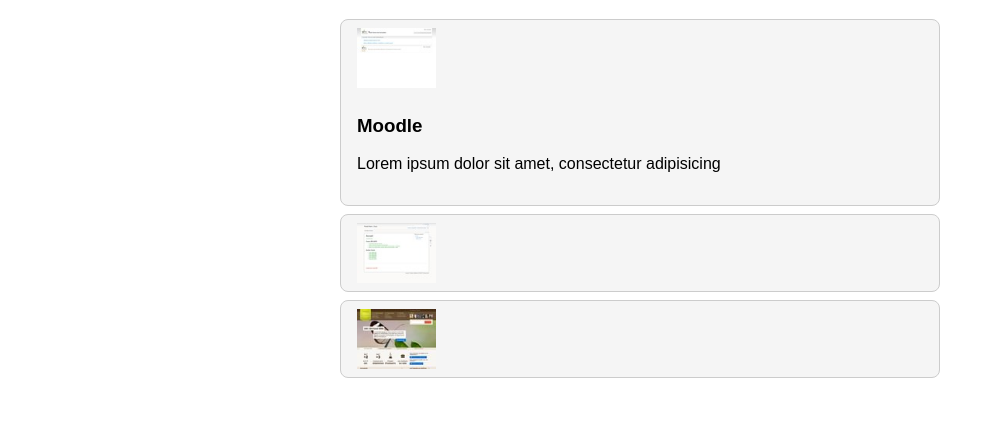
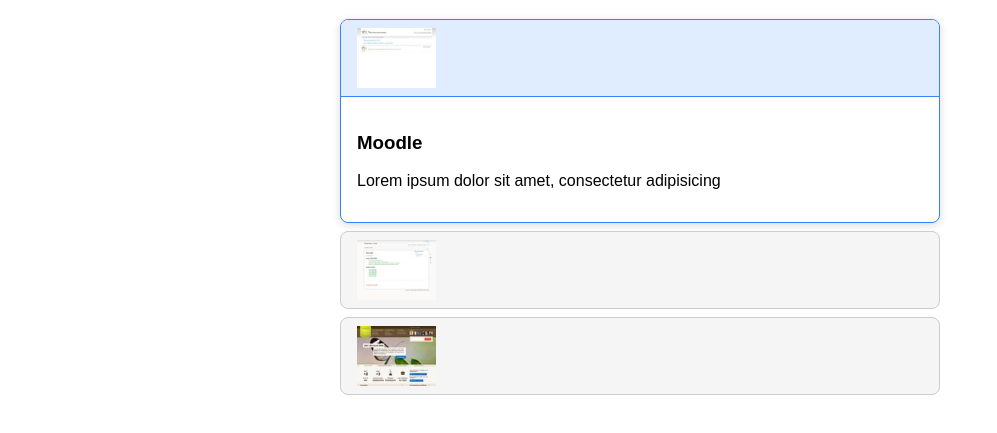
Before and after one commit to MMI-NFC-2026/sae105-r112-tp4-benjilalimehdy, a plain HTML site: page index.html in a window 1280 px wide. Shown: the part 61-494 px from the top of the page, without its empty margins (0-997 px from the left). Drawn offline with Linux system fonts and the light colour scheme.

Commit message:
Style de l'accordéon ouvert

```diff
--- a/src/css/components/accordeon.css
+++ b/src/css/components/accordeon.css
@@ -33,3 +33,18 @@
 .accordeon > details > div {
   padding: 0 1rem 1rem;
 }
+
+.accordeon > details[open] {
+  border-color: #3b82f6;
+  background-color: #fff;
+  box-shadow: 0 2px 8px rgba(0, 0, 0, 0.15);
+}
+
+.accordeon > details[open] > summary {
+  background-color: #e0ecff;
+  border-bottom: 1px solid #3b82f6;
+}
+
+.accordeon > details[open] > div {
+  padding-top: 1rem;
+}
```
